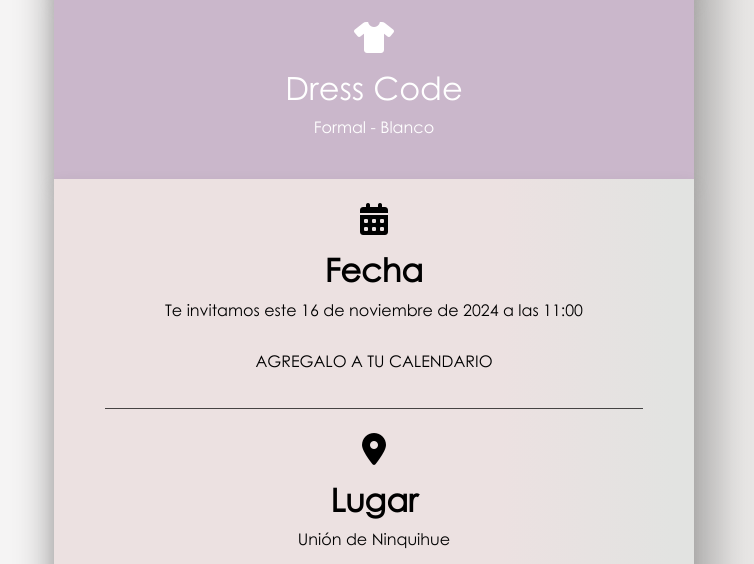
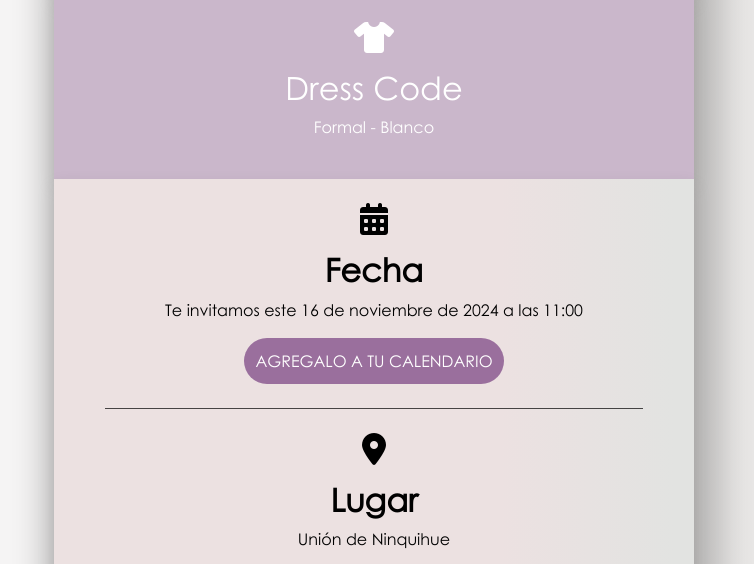
Before and after one commit to sebastiannum/matri.io, a plain HTML site: page index.html in a window 1280 px wide. In both pictures the pointer is over the button "AGREGALO A TU CALENDARIO". Shown: the part 1555-2119 px from the top of the page, without its empty margins (266-1020 px from the left). Drawn offline with nearby package versions, Linux system fonts and the light colour scheme.

Commit message:
Update styles.css

```diff
--- a/styles.css
+++ b/styles.css
@@ -48,6 +48,11 @@ body{
     border-radius: 40px;
     padding: 10px;
     background-color: #877070;
+}
+
+.secondary-box button:hover{
+  color: white;
+  background-color: #9a6f9d;
 }
 
 .secondary-box hr{
```
